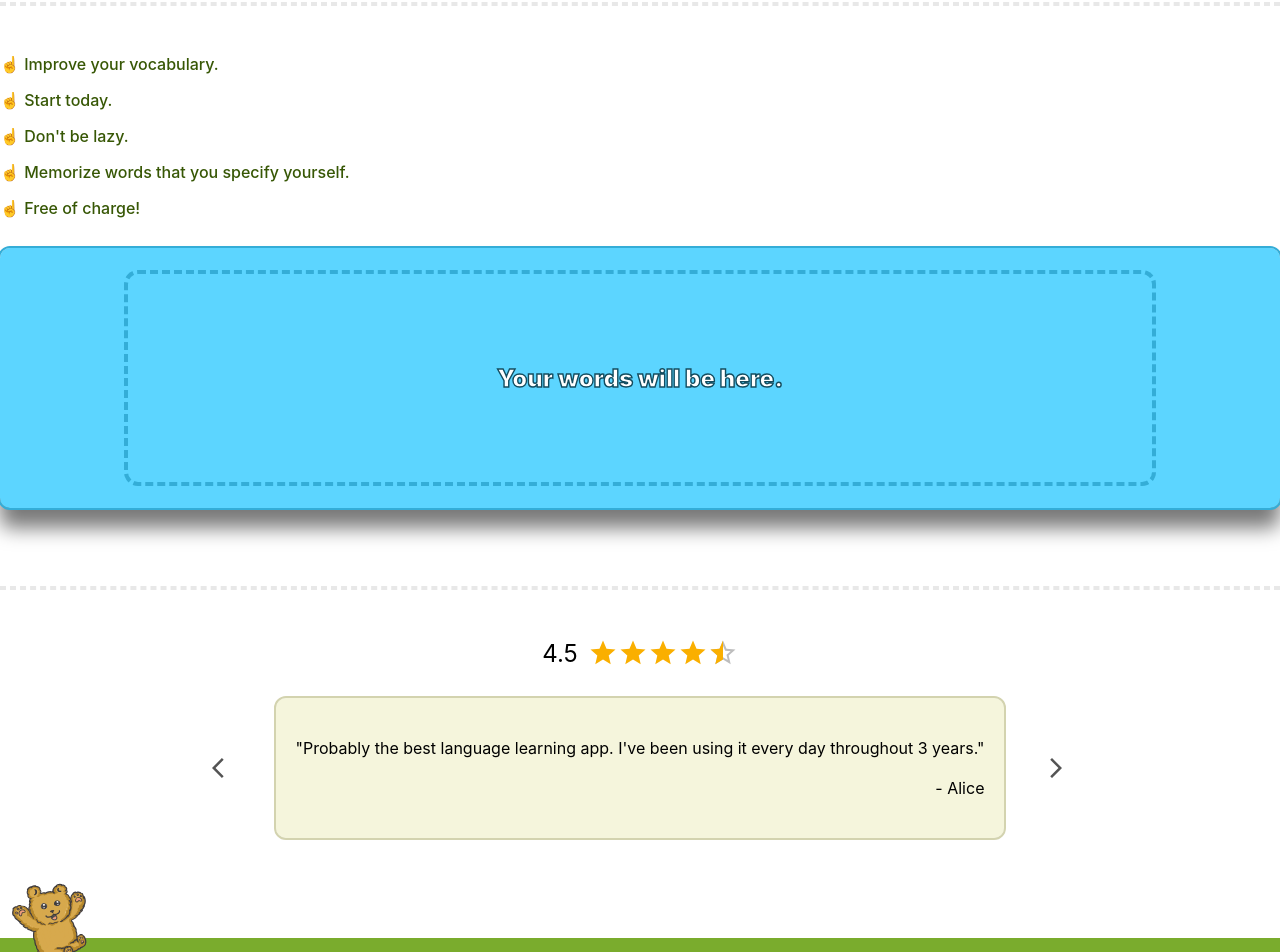
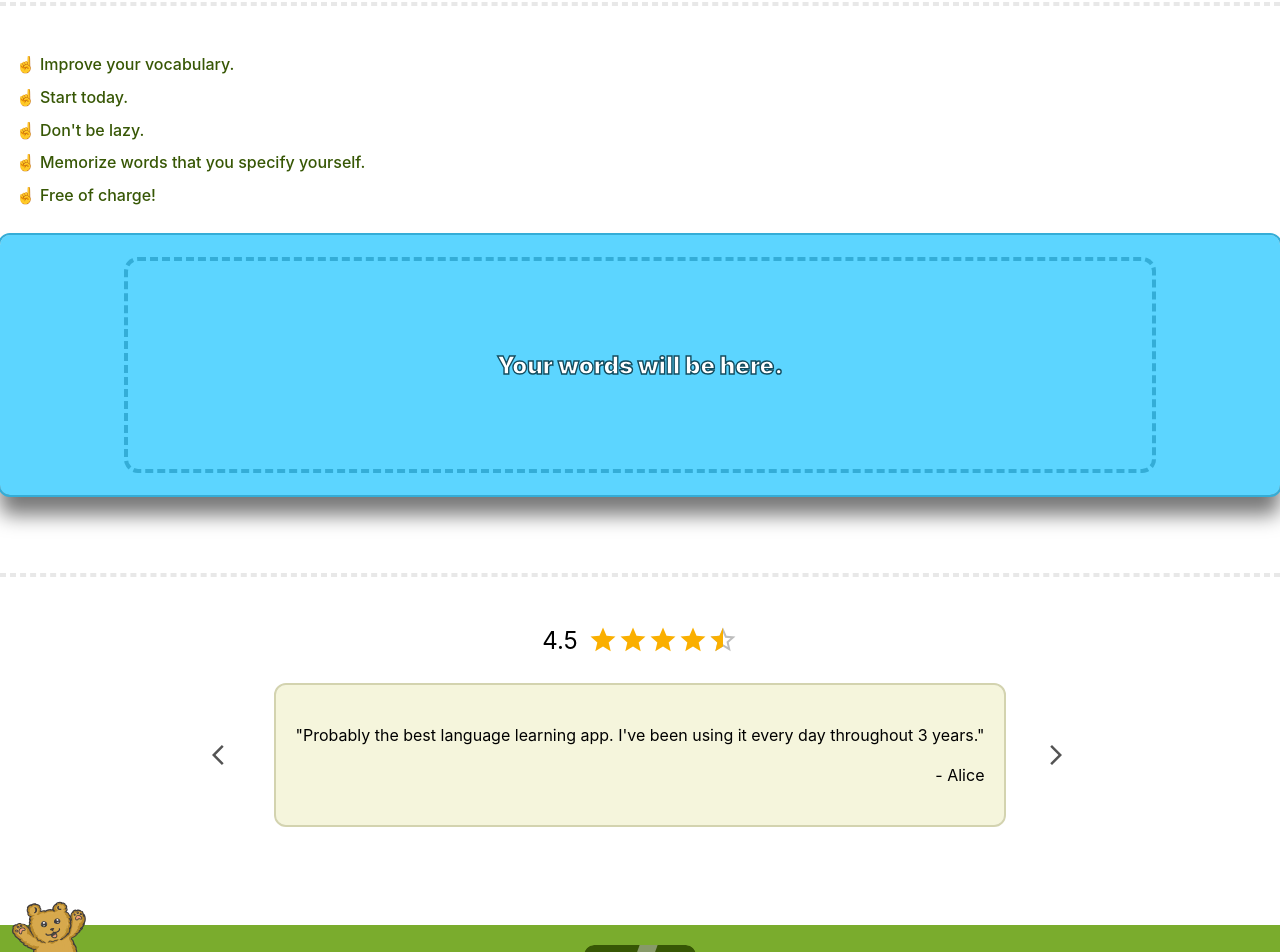
Before and after one commit to ElissV/LanguageLearningApp, a React (Create React App) app: page / in a window 1280 px wide. Shown: the part 277-1229 px from the top of the page. Built offline with nearby package versions, Linux system fonts and the light colour scheme.

Commit message:
Description section changes

```diff
--- a/src/Footer/styles.module.scss
+++ b/src/Footer/styles.module.scss
@@ -11,11 +11,11 @@
         background-image: url("../../public/teddy_bear.svg");
         background-repeat: no-repeat;
         position: relative;
-        margin-top: -60px;
+        margin-top: -40px;
         z-index: 2;
         width: var(--side-areas-width);
-        height: 100px;
-        animation: upAndDownFloat 3.5s infinite;
+        height: 80px;
+        animation: upAndDownFloat 3s infinite;
         animation-timing-function: linear;
     }
 
@@ -35,13 +35,13 @@
 
     @keyframes upAndDownFloat {
         0% {
+            margin-top: -40px;
+        }
+        50% {
             margin-top: -60px;
         }
-        50% {
-            margin-top: -80px;
-        }
         100% {
-            margin-top: -60px;
+            margin-top: -40px;
         }
     }
 }
--- a/src/pages/Main/DescriptiveSection/DescriptiveSection.module.scss
+++ b/src/pages/Main/DescriptiveSection/DescriptiveSection.module.scss
@@ -2,12 +2,20 @@
 
     .SectionInnerContainer {
 
-        .TextContainer {
+        .TextList {
             color: #375705;
             font-weight: 500;
             margin-bottom: 2rem;
             margin: 0 auto 30px auto;
             text-wrap: wrap;
+
+            li {
+                margin: 0.8em 0;
+            }
+
+            li::marker {
+                content: '☝️ ';
+            }
         }
 
         .CardContainer {
--- a/src/pages/Main/DescriptiveSection/DescriptiveSection.tsx
+++ b/src/pages/Main/DescriptiveSection/DescriptiveSection.tsx
@@ -5,13 +5,13 @@ function DescriptiveSection() {
     return (
         <section className={styles.SectionContainer}>
             <div className={styles.SectionInnerContainer}>
-                <div className={styles.TextContainer}>
-                    <p>☝️ Improve your vocabulary.</p>
-                    <p>☝️ Start today.</p>
-                    <p>☝️ Don't be lazy.</p>
-                    <p>☝️ Memorize words that you specify yourself.</p>
-                    <p>☝️ Free of charge!</p>
-                </div>
+                <ol className={styles.TextList}>
+                    <li>Improve your vocabulary.</li>
+                    <li>Start today.</li>
+                    <li>Don't be lazy.</li>
+                    <li>Memorize words that you specify yourself.</li>
+                    <li>Free of charge!</li>
+                </ol>
                 <div className={styles.CardContainer}>
                     <Card />
                 </div>
```
